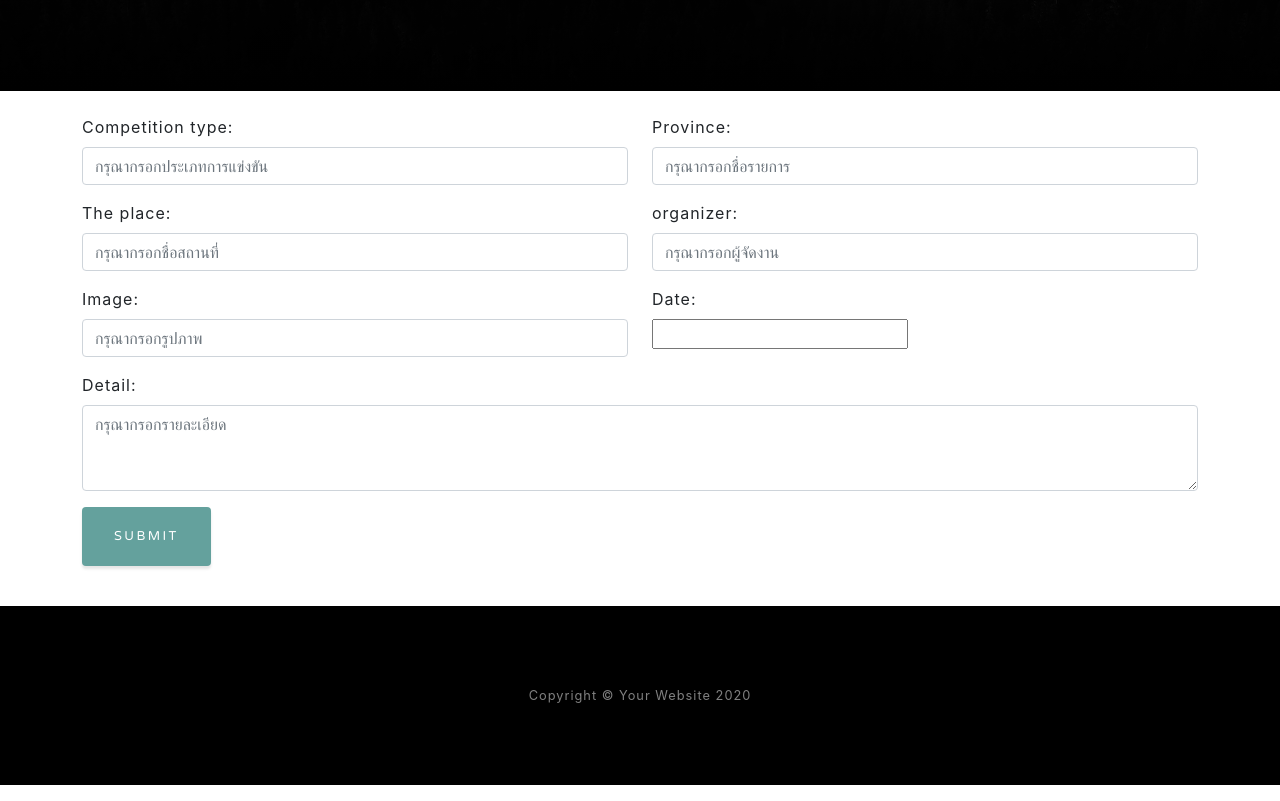
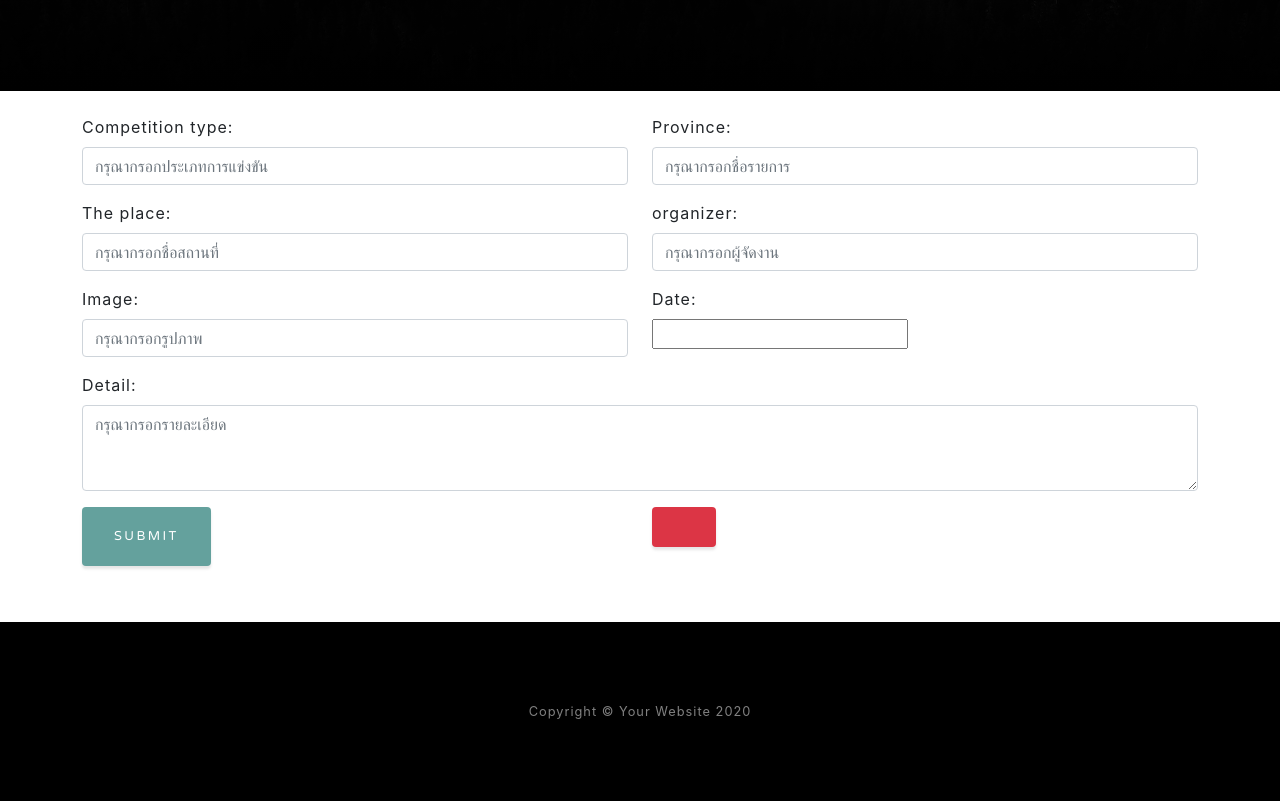
Before and after one commit to riwhj/Sports_competition, a React (Create React App) app: page /createLocation in a window 1280 px wide. Shown: the part 709-1510 px from the top of the page. Built offline with nearby package versions, Linux system fonts and the light colour scheme.

Commit message:
add cancle button

```diff
--- a/src/components/create-location.component.js
+++ b/src/components/create-location.component.js
@@ -16,8 +16,7 @@ export default class CreateLocation extends Component {
     this.onSubmit = this.onSubmit.bind(this);
 
     this.state = {
-
-      cetagory:"",
+      cetagory: "",
       name: "",
       image: "",
       place: "",
@@ -84,6 +83,11 @@ export default class CreateLocation extends Component {
     window.location = "/travel";
   }
 
+  onCancle(e) {
+    e.preventDefault();
+    window.location = "/travel";
+  }
+
   render() {
     return (
       <>
@@ -132,7 +136,6 @@ export default class CreateLocation extends Component {
                     />
                   </div>
                 </div>
-
 
                 <div class="col-xl-6 col-lg-6">
                   <div className="form-group">
@@ -190,13 +193,25 @@ export default class CreateLocation extends Component {
                   </div>
                 </div>
               </div>
-
+              <div className="row">
+                <div className="col">
                   <div className="form-group">
                     <input
                       type="submit"
                       value="submit"
                       className="btn btn-primary"
                     />
+                  </div>
+                </div>
+                <div className="col">
+                  <div className="form-group">
+                    <a
+                      href="/travel"
+                      value="cancle"
+                      className="btn btn-danger"
+                    />
+                  </div>
+                </div>
               </div>
             </form>
           </div>
```
Lines whose indentation alone changed are shown as unchanged.
